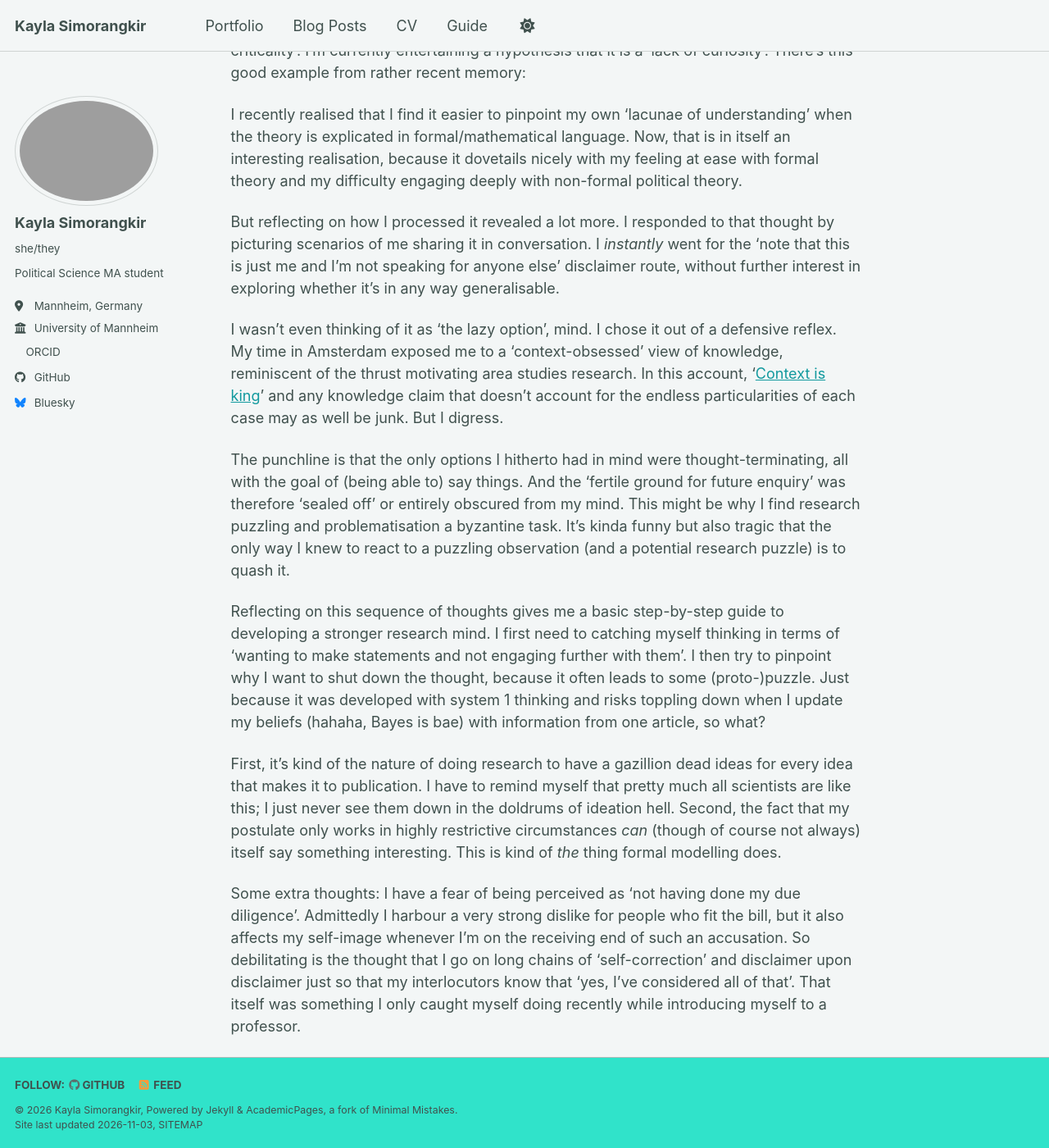
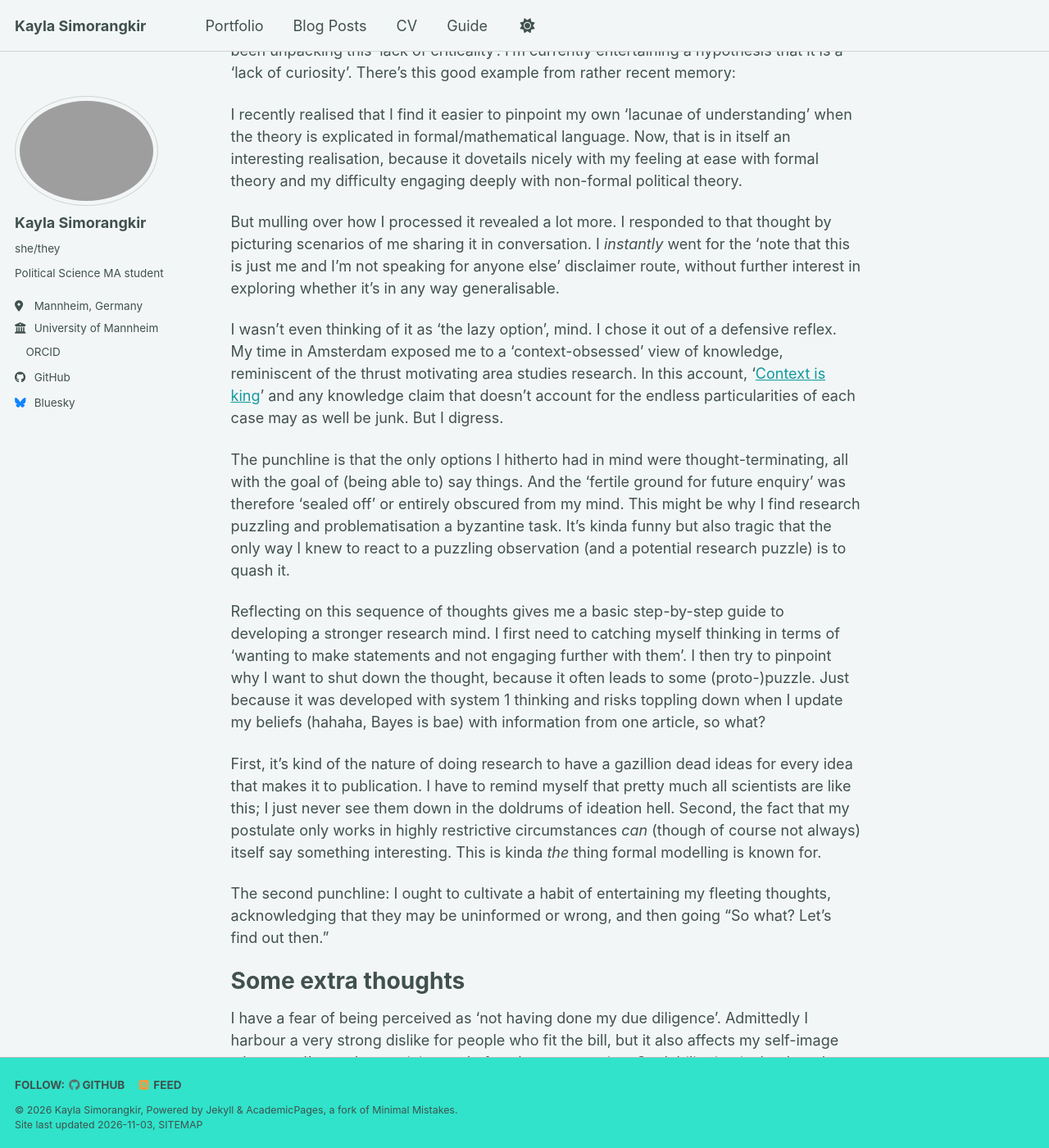
Before and after one commit to gesubn/gesubn.github.io, a Jekyll site: the page built from _posts/2026-11-03-so-what-let-s-find-out-then.md, in a window 1280 px wide and 1400 px high, scrolled down 265 px. Shown: the whole window at 82% size. Built offline with Jekyll 4.4.1, drawn with Linux system fonts in a browser that asks for light colours; a script bundle is joined from its source files by our own code; a style sheet for code colours, icons or effects is not loaded; some of the changed text lies outside the part shown.

```diff
--- a/_posts/2026-11-03-so-what-let-s-find-out-then.md
+++ b/_posts/2026-11-03-so-what-let-s-find-out-then.md
@@ -1,5 +1,5 @@
 ---
-title: '\"So what? Let's find out then.\"'
+title: 'So what? Let's find out then.'
 date: 2026-11-03
 permalink: /posts/2026/11/so-what-let-s-find-out-then/
 tags:
@@ -9,11 +9,12 @@ tags:
 ---
 
 I've had a long history of struggling to devise research questions. I also
-rarely feel provoked or 'incensed' (to quote Geddes) by the articles I read,
-almost reading them like gospel. Throughout my first two months of grad school,
-I've been unpacking this 'lack of criticality'. I'm currently entertaining a
-hypothesis that it is a 'lack of curiosity'. There's this good example from
-rather recent memory:
+rarely feel provoked or 'indignant, annoyed, and irritated' (to quote [Barbara
+Geddes](https://press.umich.edu/Books/P/Paradigms-and-Sand-Castles)) by the
+articles I read, almost reading them like gospel. Throughout my first two months
+of grad school, I've been unpacking this 'lack of criticality'. I'm currently
+entertaining a hypothesis that it is a 'lack of curiosity'. There's this good
+example from rather recent memory:
 
 I recently realised that I find it easier to pinpoint my own ‘lacunae of
 understanding’ when the theory is explicated in formal/mathematical language.
@@ -21,7 +22,7 @@ Now, that is in itself an interesting realisation, because it dovetails nicely
 with my feeling at ease with formal theory and my difficulty engaging deeply
 with non-formal political theory.
 
-But reflecting on how I processed it revealed a lot more. I responded to that
+But mulling over how I processed it revealed a lot more. I responded to that
 thought by picturing scenarios of me sharing it in conversation. I *instantly*
 went for the ‘note that this is just me and I'm not speaking for anyone else’
 disclaimer route, without further interest in exploring whether it's in any way
@@ -55,9 +56,15 @@ for every idea that makes it to publication. I have to remind myself that pretty
 much all scientists are like this; I just never see them down in the doldrums of
 ideation hell. Second, the fact that my postulate only works in highly
 restrictive circumstances *can* (though of course not always) itself say
-something interesting. This is kind of *the* thing formal modelling does.
+something interesting. This is kinda *the* thing formal modelling is known for.
 
-Some extra thoughts: I have a fear of being perceived as 'not having done my due
+The second punchline: I ought to cultivate a habit of entertaining my fleeting
+thoughts, acknowledging that they may be uninformed or wrong, and then going "So
+what? Let's find out then."
+
+Some extra thoughts
+======
+I have a fear of being perceived as 'not having done my due
 diligence'. Admittedly I harbour a very strong dislike for people who fit the
 bill, but it also affects my self-image whenever I'm on the receiving end of
 such an accusation. So debilitating is the thought that I go on long chains of
```
Also changed, not shown: other parts of _posts/2026-11-03-so-what-let-s-find-out-then.md (+0 -4 lines), _pages/about.md (+1 -1 lines).
